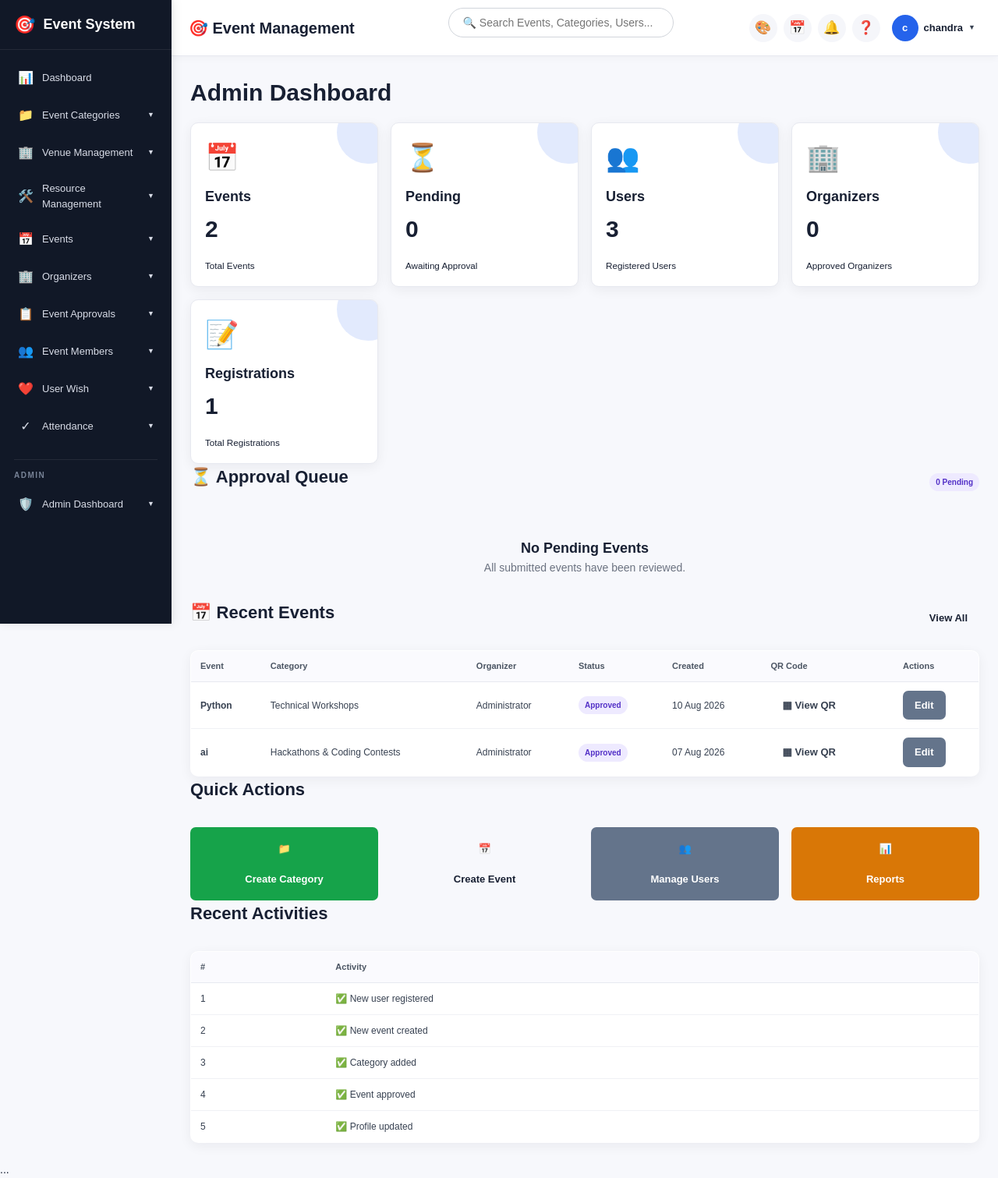
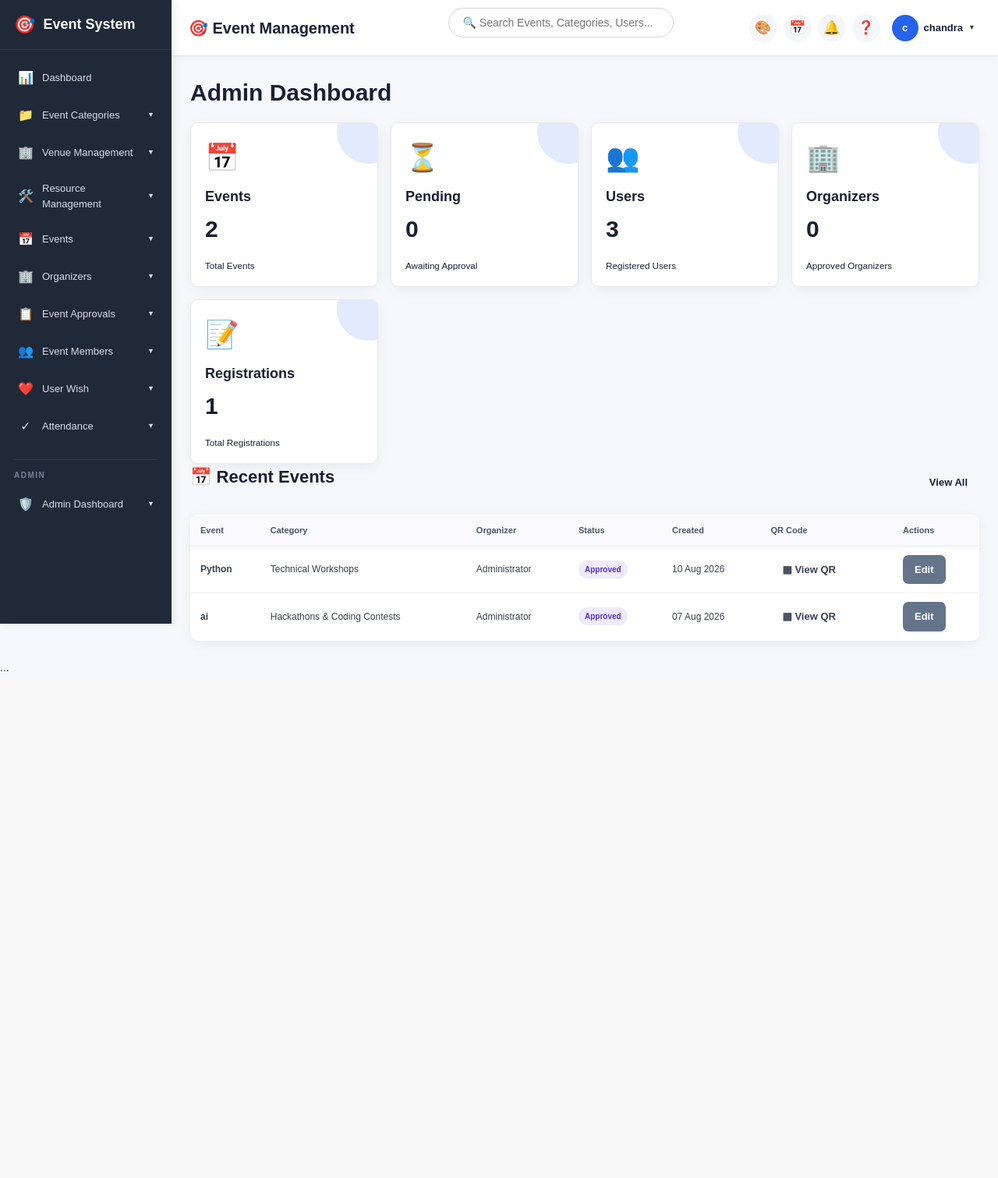
Before and after one commit to Chandrakiran1210/Smart-Event-Planning-platform-with-resource-coordination-system-, a Django app: page /admin-dashboard/ in a window 1280 px wide. Shown: the whole page at 78% size. After the commit the page ends 861 px from the top, so only its background shows below. Run offline with Django 5.2, Linux system fonts and the light colour scheme; a user stored in the database is signed in; data comes from the database, SQL or seed files in the repository; both versions use the stored data as it was after the commit; some libraries are stand-ins or nearby versions.

Commit message:
Update project

```diff
--- a/events/models.py
+++ b/events/models.py
@@ -501,6 +501,16 @@ class UserSettings(models.Model):
         default='#2563eb'
     )
 
+    sidebar_color = models.CharField(
+        max_length=20,
+        default='#111827'
+    )
+
+    topbar_color = models.CharField(
+        max_length=20,
+        default='#ffffff'
+    )
+
     # ==========================================
     # GLOBAL THEME SETTINGS
     # ==========================================
--- a/events/views.py
+++ b/events/views.py
@@ -2356,6 +2356,16 @@ def theme_settings(request):
             "#2563eb"
         )
 
+        sidebar_color = request.POST.get(
+            "sidebar_color",
+            "#111827"
+        )
+
+        topbar_color = request.POST.get(
+            "topbar_color",
+            "#ffffff"
+        )
+
         page_colors = {
             "dashboard": "dashboard_color",
             "events": "dashboard_color",
@@ -2380,6 +2390,10 @@ def theme_settings(request):
                 accent_color
             )
 
+        # Save sidebar and topbar colors
+        settings.sidebar_color = sidebar_color
+        settings.topbar_color = topbar_color
+
         settings.save()
 
         ThemePreference.objects.update_or_create(
@@ -2409,6 +2423,8 @@ def theme_settings(request):
             "calendar_color": settings.calendar_color,
             "profile_color": settings.profile_color,
             "settings_color": settings.settings_color,
+            "sidebar_color": settings.sidebar_color,
+            "topbar_color": settings.topbar_color,
         }
     )
 
--- a/templates/base.html
+++ b/templates/base.html
@@ -32,13 +32,13 @@
     --sidebar-width: 220px;
     --topbar-height: 64px;
 
-            --primary: #4f24d6;
-            --primary-dark: #3d18b5;
-            --primary-light: #f1edff;
-
-            --sidebar-bg: #111827;
-            --sidebar-hover: #24283a;
-            --sidebar-active: #4f24d6;
+    --primary: #2563eb;
+    --primary-dark: #1d4ed8;
+    --primary-light: #eff6ff;
+
+    --sidebar-bg: #0f2747;
+    --sidebar-hover: #183b63;
+    --sidebar-active: #2563eb;
 
     --page-bg: #f7f8fc;
     --card-bg: #ffffff;
@@ -59,7 +59,6 @@
 
     --font-size: 14px;
 }
-
 
         /* =========================================================
            BASIC RESET
@@ -287,7 +286,7 @@
     position:sticky;
     top:0;
     min-height:var(--topbar-height);
-    background:#fff;
+    background:var(--topbar-bg);
     display:flex;
     align-items:center;
     justify-content:space-between;
@@ -1172,10 +1171,11 @@ a:focus,
         --primary-dark: {{ user.settings.dashboard_color }};
         --primary-light: {{ user.settings.dashboard_color }}22;
         --sidebar-active: {{ user.settings.dashboard_color }};
+        --sidebar-bg: {{ user.settings.sidebar_color }};
+        --topbar-bg: {{ user.settings.topbar_color }};
     "
 {% endif %}
 >
-
 
 {% if user.is_authenticated %}
 
--- a/templates/events/admin_dashboard.html
+++ b/templates/events/admin_dashboard.html
@@ -9,7 +9,6 @@ Admin Dashboard
 <h1 style="margin-right:auto;">
     Admin Dashboard
 </h1>
-
 
 <!-- ==================== STAT CARDS ==================== -->
 
@@ -39,7 +38,6 @@ Admin Dashboard
 
     </a>
 
-
     <!-- Pending -->
     <div class="stat">
 
@@ -60,7 +58,6 @@ Admin Dashboard
         </small>
 
     </div>
-
 
     <!-- Users -->
     <a href="{% url 'manage_users' %}"
@@ -88,7 +85,6 @@ Admin Dashboard
 
     </a>
 
-
     <!-- Organizers -->
     <div class="stat">
 
@@ -109,7 +105,6 @@ Admin Dashboard
         </small>
 
     </div>
-
 
     <!-- Registrations -->
     <div class="stat">
@@ -134,115 +129,6 @@ Admin Dashboard
 
 </div>
 
-<!-- ==================== APPROVAL QUEUE ==================== -->
-
-<div class="actions">
-
-    <h2 style="margin-right:auto;">
-        ⏳ Approval Queue
-    </h2>
-
-    <span class="badge">
-        {{ pending_count }} Pending
-    </span>
-
-</div>
-
-
-{% if pending_events %}
-
-<table>
-
-    <thead>
-
-        <tr>
-
-            <th>Event</th>
-            <th>Category</th>
-            <th>Organizer</th>
-            <th>Status</th>
-            <th>Action</th>
-
-        </tr>
-
-    </thead>
-
-
-    <tbody>
-
-    {% for event in pending_events %}
-
-        <tr>
-
-            <td>
-                {{ event.name }}
-            </td>
-
-
-            <td>
-                {{ event.category }}
-            </td>
-
-
-            <td>
-                {{ event.organizer }}
-            </td>
-
-
-            <td>
-
-                <span class="badge">
-                    {{ event.get_approval_status_display }}
-                </span>
-
-            </td>
-
-
-            <td>
-
-                <a href="{% url 'review_event' event.pk %}"
-                   class="btn warning">
-
-                    Review
-
-                </a>
-
-
-                <a href="{% url 'event_edit' event.pk %}"
-                   class="btn secondary">
-
-                    Edit
-
-                </a>
-
-            </td>
-
-        </tr>
-
-    {% endfor %}
-
-    </tbody>
-
-</table>
-
-
-{% else %}
-
-<div style="padding:30px;text-align:center;">
-
-    <h3>
-        No Pending Events
-    </h3>
-
-    <p class="muted">
-        All submitted events have been reviewed.
-    </p>
-
-</div>
-
-{% endif %}
-
-
 
 <!-- ==================== RECENT EVENTS ==================== -->
 
@@ -251,7 +137,6 @@ Admin Dashboard
     <h2 style="margin-right:auto;">
         📅 Recent Events
     </h2>
-
 
     <a href="{% url 'event_list' %}"
        class="btn">
@@ -272,23 +157,16 @@ Admin Dashboard
         <tr>
 
             <th>Event</th>
-
             <th>Category</th>
-
             <th>Organizer</th>
-
             <th>Status</th>
-
             <th>Created</th>
-
             <th>QR Code</th>
-
             <th>Actions</th>
 
         </tr>
 
     </thead>
-
 
     <tbody>
 
@@ -351,14 +229,15 @@ Admin Dashboard
 
             <td>
 
-    <a href="{% url 'event_qr' event.pk %}"
-       class="btn">
+                <a href="{% url 'event_qr' event.pk %}"
+                   class="btn">
 
-        ▦ View QR
+                    ▦ View QR
 
-    </a>
+                </a>
 
             </td>
+
 
             <!-- ACTIONS -->
 
@@ -394,7 +273,6 @@ Admin Dashboard
         No events have been created yet.
     </p>
 
-
     <a href="{% url 'event_create' %}"
        class="btn">
 
@@ -406,144 +284,4 @@ Admin Dashboard
 
 {% endif %}
 
-
-
-<!-- ==================== QUICK ACTIONS ==================== -->
-
-<div class="actions">
-
-    <h2 style="margin-right:auto;">
-        Quick Actions
-    </h2>
-
-</div>
-
-
-<div class="grid">
-
-
-    <a href="{% url 'category_create' %}"
-       class="btn success"
-       style="padding:18px;text-align:center;text-decoration:none;">
-
-        📁
-
-        <br>
-        <br>
-
-        Create Category
-
-    </a>
-
-
-    <a href="{% url 'event_create' %}"
-       class="btn"
-       style="padding:18px;text-align:center;text-decoration:none;">
-
-        📅
-
-        <br>
-        <br>
-
-        Create Event
-
-    </a>
-
-
-    <a href="{% url 'manage_users' %}"
-       class="btn secondary"
-       style="padding:18px;text-align:center;text-decoration:none;">
-
-        👥
-
-        <br>
-        <br>
-
-        Manage Users
-
-    </a>
-
-
-    <a href="{% url 'reports' %}"
-       class="btn warning"
-       style="padding:18px;text-align:center;text-decoration:none;">
-
-        📊
-
-        <br>
-        <br>
-
-        Reports
-
-    </a>
-
-</div>
-
-
-
-<!-- ==================== RECENT ACTIVITIES ==================== -->
-
-<div class="actions">
-
-    <h2 style="margin-right:auto;">
-        Recent Activities
-    </h2>
-
-</div>
-
-
-<table>
-
-    <thead>
-
-        <tr>
-
-            <th>#</th>
-
-            <th>Activity</th>
-
-        </tr>
-
-    </thead>
-
-
-    <tbody>
-
-
-        {% for activity in recent_activities %}
-
-        <tr>
-
-            <td>
-                {{ forloop.counter }}
-            </td>
-
-
-            <td>
-                ✅ {{ activity }}
-            </td>
-
-        </tr>
-
-
-        {% empty %}
-
-        <tr>
-
-            <td colspan="2">
-
-                No recent activities available.
-
-            </td>
-
-        </tr>
-
-        {% endfor %}
-
-
-    </tbody>
-
-</table>
-
-
 {% endblock %}
```
Also changed, not shown: templates/events/theme.html (+80 -2 lines), db.sqlite3, events/migrations/0013_usersettings_topbar_color.py (added). Lines whose indentation alone changed are shown as unchanged.
